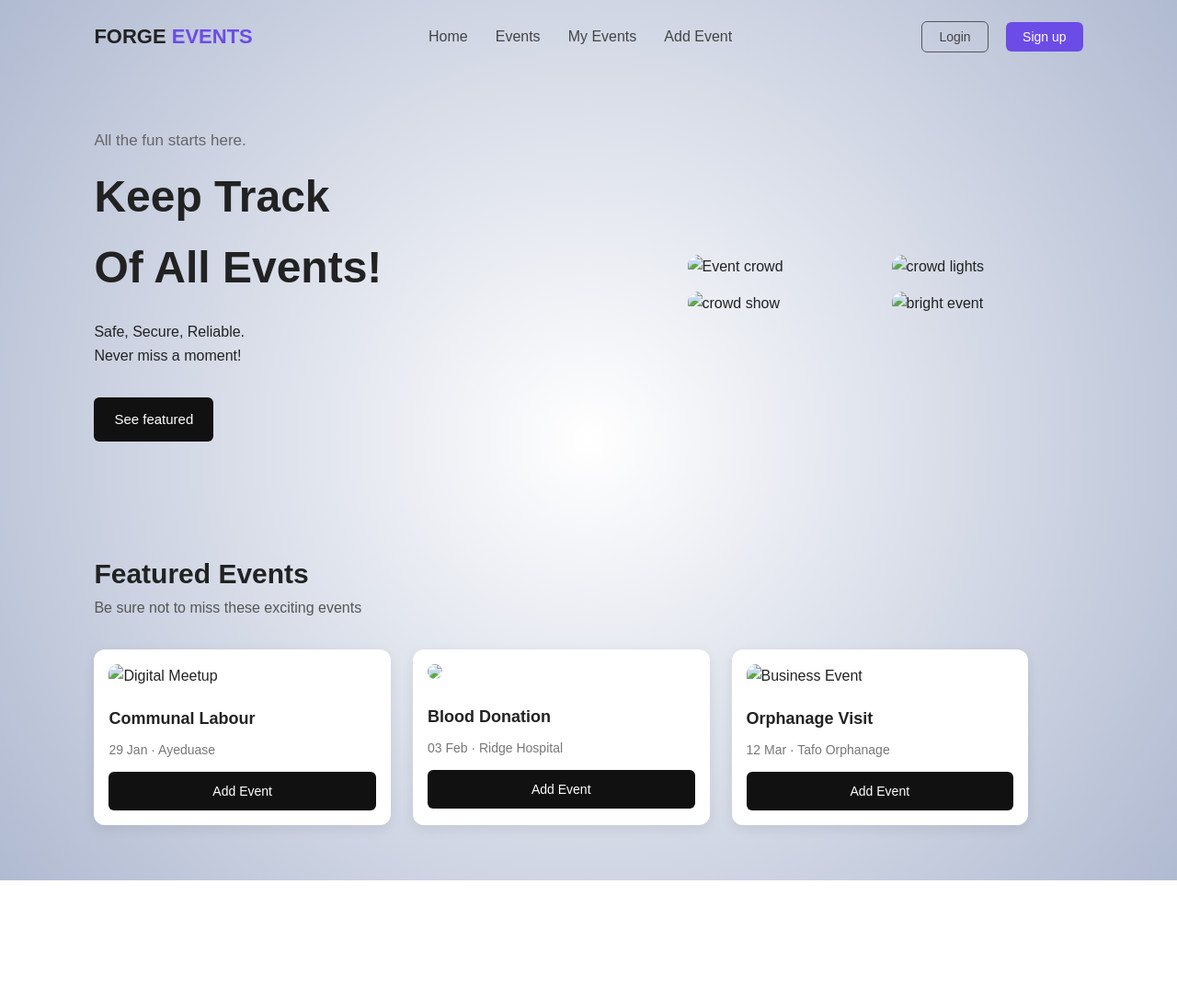
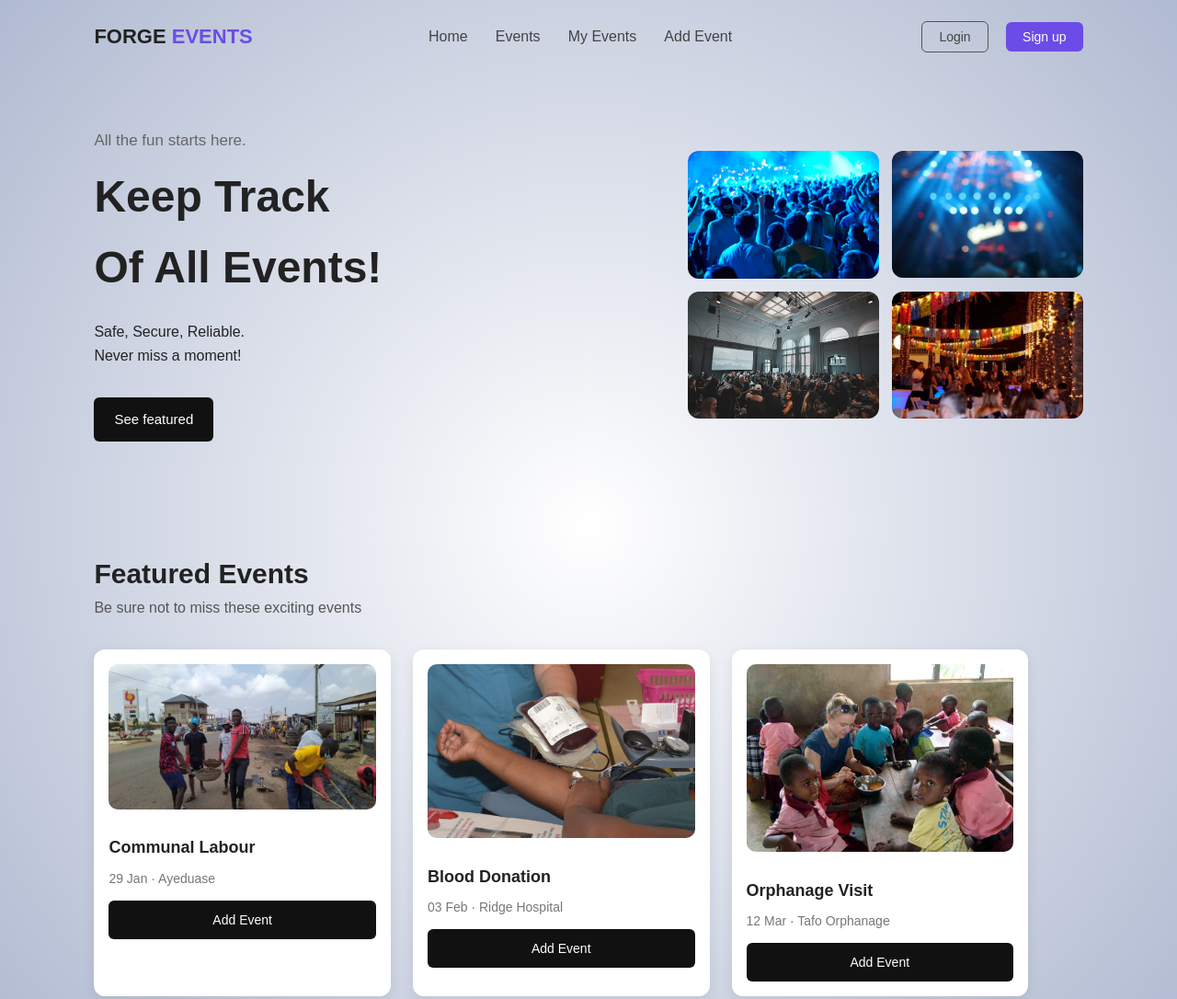
Before and after one commit to TechCrent/Community-Hub--Demo-, a plain HTML site: page src/home_page/index.html in a window 1280 px wide. Shown: the top 1086 px of the page at 92% size. Before the commit the page ends 957 px from the top, so only its background shows below. Drawn offline with Linux system fonts and the light colour scheme.

Commit message:
Refined Architecture

```diff
--- a/src/index.html
+++ b/src/home_page/index.html
@@ -5,7 +5,7 @@
   <meta charset="UTF-8">
   <meta name="viewport" content="width=device-width, initial-scale=1.0">
   <title>FORGE EVENTS</title>
-  <link rel="stylesheet" href="style.css">
+  <link rel="stylesheet" href="../style.css">
 </head>
 
 <body>
@@ -43,10 +43,10 @@
     </div>
 
     <div class="hero-gallery">
-      <img src="crowd.jpg" alt="Event crowd">
-      <img src="crowd light.jpg" alt="crowd lights">
-      <img src="crowd 2.jpeg" alt="crowd show">
-      <img src="bright event.webp" alt="bright event">
+      <img src="../../images/crowd.jpg" alt="Event crowd">
+      <img src="../../images/crowd light.jpg" alt="crowd lights">
+      <img src="../../images/crowd 2.jpeg" alt="crowd show">
+      <img src="../../images/bright event.webp" alt="bright event">
     </div>
   </section>
 
@@ -58,21 +58,21 @@
     <div class="event-container">
 
       <article class="event-card">
-        <img src="communal labour.jpg" alt="Digital Meetup">
+        <img src="../../images/communal labour.jpg" alt="Digital Meetup">
         <h3>Communal Labour</h3>
         <p class="date">29 Jan · Ayeduase</p>
         <a href="#" class="add-event-btn">Add Event</a>
       </article>
 
       <article class="event-card">
-        <img src="Black-blood-donation-1024x667.jpg">
+        <img src="../../images/Black-blood-donation-1024x667.jpg">
         <h3>Blood Donation</h3>
         <p class="date">03 Feb · Ridge Hospital</p>
         <a href="#" class="add-event-btn">Add Event</a>
       </article>
 
       <article class="event-card">
-        <img src="orphanage.jpg" alt="Business Event">
+        <img src="../../images/orphanage.jpg" alt="Business Event">
         <h3>Orphanage Visit</h3>
         <p class="date">12 Mar · Tafo Orphanage</p>
         <a href="#" class="add-event-btn">Add Event</a>
```
